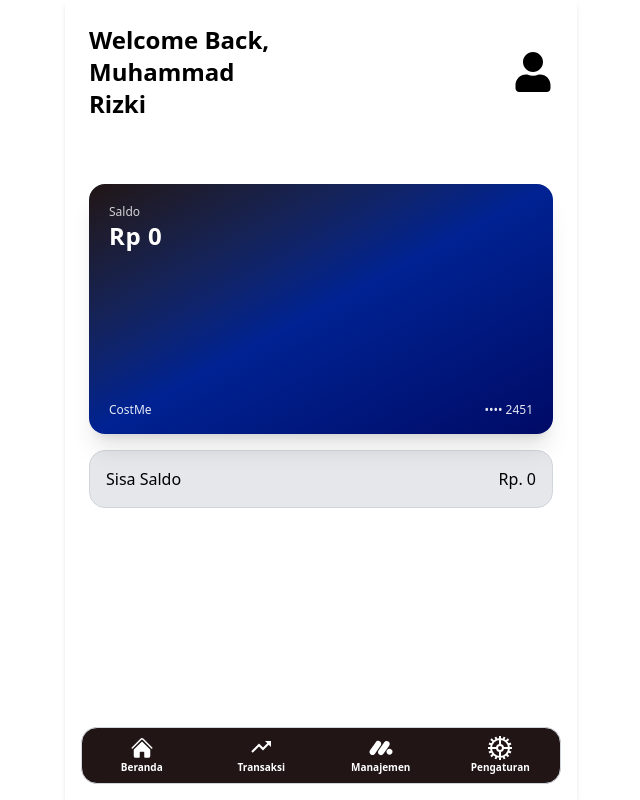
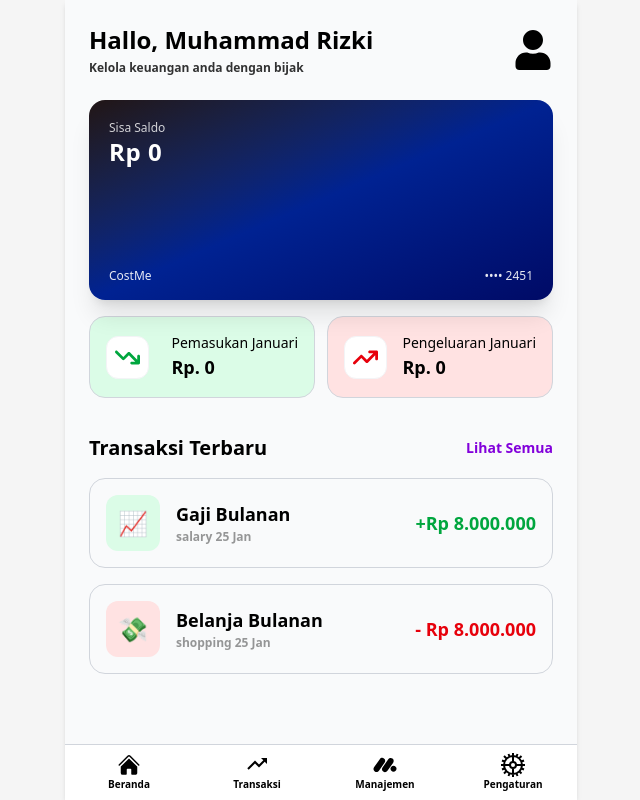
Before and after one commit to Zapira/costme, a Next.js app: page / in a window 1280 px wide. Shown: the whole page, without its empty margins (319-959 px from the left). Built offline with nearby package versions, Linux system fonts and the light colour scheme.

Commit message:
feat:create page home

```diff
--- a/app/(routes)/page.tsx
+++ b/app/(routes)/page.tsx
@@ -2,14 +2,16 @@ import Navbar from "../_components/shared/navbar";
 import BottomBar from "../_components/shared/bottomBar";
 import AccountCard from "../_components/home/accountCard";
 import RemainingCard from "../_components/home/remainingCard";
+import LastTransaction from "../_components/home/lastTransaction";
 
 export default function Home() {
   return (
-    <div className="bg-white p-6 shadow-md max-w-lg mx-auto min-h-[calc(107svh-56px)] relative">
+    <div className="bg-gray-50 p-6 shadow-md max-w-lg mx-auto min-h-screen ">
       <Navbar />
       <BottomBar />
       <AccountCard />
       <RemainingCard />
+      <LastTransaction />
     </div>
   );
 }
--- a/app/_components/home/accountCard.tsx
+++ b/app/_components/home/accountCard.tsx
@@ -1,9 +1,9 @@
 export default function AccountCard() {
     return (
-        <div className="mt-16 flex justify-center">
-            <div className="relative w-full h-[250px] rounded-2xl bg-linear-to-br from-[#211515] via-[#002292] to-[#000a66] p-5 text-white shadow-xl">
+        <div className="mt-6 flex justify-center">
+            <div className="relative w-full h-[200px] rounded-2xl bg-linear-to-br from-[#211515] via-[#002292] to-[#000a66] p-5 text-white shadow-xl">
                 <div>
-                    <p className="text-xs opacity-80">Saldo</p>
+                    <p className="text-xs opacity-80">Sisa Saldo</p>
                     <h2 className="text-2xl font-bold tracking-wide">
                         Rp 0
                     </h2>
--- /dev/null
+++ b/app/_components/home/lastTransaction.tsx
@@ -0,0 +1,65 @@
+import Link from "next/link";
+
+export default function LastTransaction() {
+    const data = [
+        {
+            name: "Gaji Bulanan",
+            type: "salary",
+            amount: 8000000,
+            date: "25 Jan",
+            typeCost: "income"
+        },
+        {
+            name: "Belanja Bulanan",
+            type: "shopping",
+            amount: 8000000,
+            date: "25 Jan",
+            typeCost: "expense"
+        }
+    ]
+
+    let formatRupiah = new Intl.NumberFormat("id-ID", {
+        style: "currency",
+        currency: "IDR",
+        minimumFractionDigits:0
+    })
+
+    const formattedData = data.map(item => ({
+        ...item,
+        amount: formatRupiah.format(item.amount)
+    }))
+
+
+
+    return (
+        <div className="mt-9">
+            <div className="flex justify-between items-center">
+                <h2 className="text-xl font-bold">Transaksi Terbaru</h2>
+                <Link href="/transactions" className="text-sm font-bold text-purple-700">Lihat Semua</Link>
+            </div>
+            {formattedData.slice(0, 5).map((item: any, key: any) => {
+                return (
+                    <div key={key}>
+                        <div className="mt-4">
+                            <div className="border border-gray-300 rounded-2xl p-4 flex items-center space-x-4">
+                                <div className={`rounded-xl  p-3 ${item.typeCost === 'income' ? 'bg-green-100' : 'bg-red-100'}`}>
+                                    <span className="text-2xl">{item.typeCost === 'income' ? '📈' : '💸'}</span>
+                                </div>
+                                <div className="flex flex-col">
+                                    <h2 className="text-lg font-bold">{item.name}</h2>
+                                    <span className="text-[12px] opacity-40 font-bold">{item.type} {item.date}</span>
+                                </div>
+                                <div className="flex flex-col ml-auto">
+                                    <h2 className={`text-lg font-bold ${item.typeCost === 'income' ? 'text-green-600' : 'text-red-600'}`}>{item.typeCost === 'income' ? `+${item.amount}` : `- ${item.amount}`}</h2>
+                                </div>
+                            </div>
+                        </div>
+                    </div>
+                )
+
+            })}
+
+
+        </div>
+    );
+}
--- a/app/_components/home/remainingCard.tsx
+++ b/app/_components/home/remainingCard.tsx
@@ -1,8 +1,30 @@
+import { FaArrowTrendDown, FaArrowTrendUp } from "react-icons/fa6"
+
 export default function RemainingCard() {
+    const monthNow = new Intl.DateTimeFormat('id-ID', { month: 'long' }).format(new Date())
     return (
-        <div className="border border-gray-300 rounded-2xl p-4 flex justify-between items-center gap-2 mt-4 bg-gray-200">
-            <span>Sisa Saldo</span>
-            <span>Rp. 0</span>
+        <div className="flex justify-between space-x-3">
+            <div className="border w-full border-gray-300 rounded-2xl p-4 flex justify-between items-center gap-2 mt-4 bg-green-100">
+                <div className="border border-gray-100 rounded-xl p-2 bg-white">
+                    <FaArrowTrendDown size={25} className="text-green-600" />
+                </div>
+                <div className="flex flex-col">
+                    <span className="text-sm">Pemasukan {monthNow}</span>
+                    <span className="text-lg font-bold">Rp. 0</span>
+                </div>
+
+            </div>
+            <div className="border w-full border-gray-300 rounded-2xl p-4 flex justify-between items-center gap-2 mt-4 bg-red-100">
+                <div className="border border-gray-100 rounded-xl p-2 bg-white">
+                    <FaArrowTrendUp size={25} className="text-red-600" />
+                </div>
+                <div className="flex flex-col">
+                    <span className="text-sm">Pengeluaran {monthNow}</span>
+                    <span className="text-lg font-bold">Rp. 0</span>
+                </div>
+
+            </div>
         </div>
+
     )
 }
--- a/app/_components/shared/bottomBar.tsx
+++ b/app/_components/shared/bottomBar.tsx
@@ -6,37 +6,25 @@ import { HiHome } from "react-icons/hi2";
 
 export default function BottomBar() {
     return (
-        <div className="absolute bottom-0 left-0 w-full p-4 ">
-            <nav className="border bg-[#211515] rounded-2xl border-gray-300">
-                <div className="grid grid-cols-4 text-white">
-                    <Link
-                        href="/"
-                        className="flex flex-col items-center justify-center py-2 hover:bg-[#170e0e] rounded-xl transition"
-                    >
+        <div className=" max-w-lg mx-auto fixed bottom-0 left-1/2 -translate-x-1/2 w-full bg-white border-t border-gray-300 z-10">
+            <nav>
+                <div className="grid grid-cols-4 text-black">
+                    <Link href="/" className="flex flex-col items-center py-2 hover:bg-gray-200">
                         <HiHome size={24} />
                         <span className="font-bold text-[10px]">Beranda</span>
                     </Link>
 
-                    <Link
-                        href="/transactions"
-                        className="flex flex-col items-center justify-center py-2 hover:bg-[#170e0e] rounded-xl transition"
-                    >
+                    <Link href="/transactions" className="flex flex-col items-center py-2 hover:bg-gray-200">
                         <BiTrendingUp size={24} />
                         <span className="font-bold text-[10px]">Transaksi</span>
                     </Link>
 
-                    <Link
-                        href="/management"
-                        className="flex flex-col items-center justify-center py-2 hover:bg-[#170e0e] rounded-xl transition"
-                    >
+                    <Link href="/management" className="flex flex-col items-center py-2 hover:bg-gray-200">
                         <CgMonday size={24} />
                         <span className="font-bold text-[10px]">Manajemen</span>
                     </Link>
 
-                    <Link
-                        href="/settings"
-                        className="flex flex-col items-center justify-center py-2 hover:bg-[#170e0e] rounded-xl transition"
-                    >
+                    <Link href="/settings" className="flex flex-col items-center py-2 hover:bg-gray-200">
                         <GrSettingsOption size={24} />
                         <span className="font-bold text-[10px]">Pengaturan</span>
                     </Link>
--- a/app/_components/shared/navbar.tsx
+++ b/app/_components/shared/navbar.tsx
@@ -4,8 +4,9 @@ import { FaUser } from "react-icons/fa";
 export default function Navbar() {
     return (
         <nav className="flex justify-between items-center ">
-            <div className="flex items-center gap-4 font-bold w-50">
-                <h2 className="text-2xl">Welcome Back, Muhammad Rizki</h2>
+            <div className="flex flex-col gap-1 font-bold">
+                <h2 className="text-2xl">Hallo, Muhammad Rizki</h2>
+                <span className="text-xs opacity-80">Kelola keuangan anda dengan bijak</span>
             </div>
             <div className="flex items-center gap-4">
                 {/* <Link href="/login" className="text-xl font-bold">
--- a/app/globals.css
+++ b/app/globals.css
@@ -1 +1,5 @@
 @import "tailwindcss";
+
+body {
+    background-color: #f5f5f5;
+}
```
